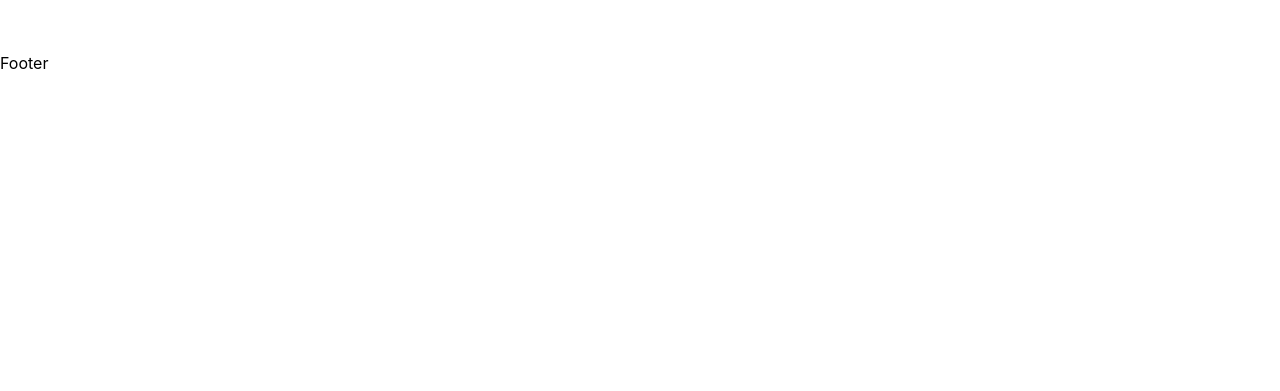
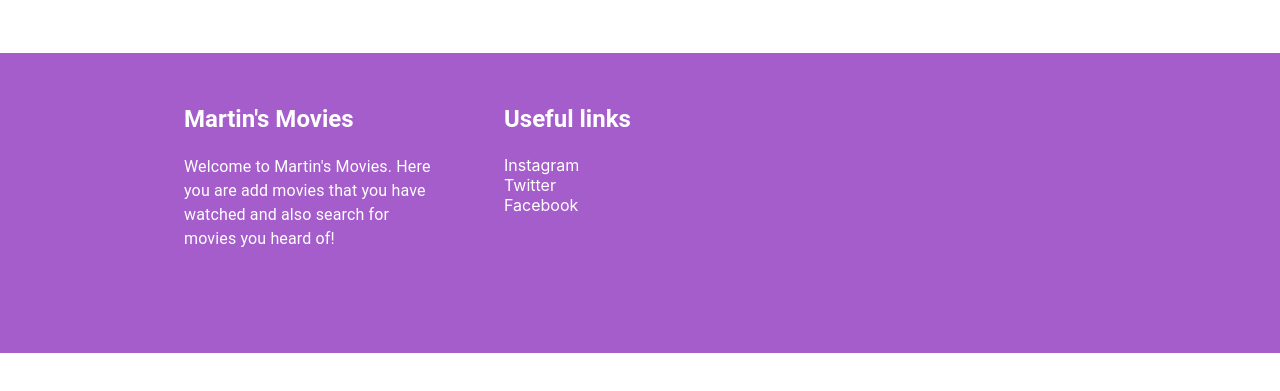
Before and after one commit to 0fficialkj/martin-movie-app, a React (Create React App) app: page / in a window 1280 px wide. Shown: the part 357-748 px from the top of the page. Built offline with nearby package versions, Linux system fonts and the light colour scheme; no server answers.

Commit message:
feature: added footer

```diff
--- a/src/components/elements/Footer.js
+++ b/src/components/elements/Footer.js
@@ -1,7 +1,61 @@
-import React from 'react'
+import React from "react";
+import { makeStyles } from "@material-ui/core/styles";
+import { Box, Container, Link, Typography } from "@material-ui/core";
 
 export const Footer = () => {
+  const classes = useStyles();
+
   return (
-    <div>Footer</div>
-  )
-}
+    <div className={classes.root}>
+      <Container className={classes.footerContainer} maxWidth="md">
+        <Box className={classes.boxContainer}>
+          <Typography className={classes.heading} variant="h5">
+            Martin's Movies
+          </Typography>
+          <Typography variant="body1" component="p">
+            Welcome to Martin's Movies. Here you are add movies that you have
+            watched and also search for movies you heard of!
+          </Typography>
+        </Box>
+        <Box className={classes.boxContainer}>
+          <Typography className={classes.heading} variant="h5">
+            Useful links
+          </Typography>
+          <Link className={classes.link}>Instagram</Link>
+          <Link className={classes.link}>Twitter</Link>
+          <Link className={classes.link}>Facebook</Link>
+        </Box>
+      </Container>
+    </div>
+  );
+};
+
+const useStyles = makeStyles({
+  root: {
+    width: "100%",
+    minHeight: 300,
+    backgroundColor: "#A55DCB",
+  },
+  footerContainer: {
+    display: "flex",
+    alignItems: "center",
+    justifyContent: "flex-start",
+    minHeight: 300,
+    flexWrap: "wrap",
+  },
+  boxContainer: {
+    height: 200,
+    width: 250,
+    color: "white",
+    display: "flex",
+    flexDirection: "column",
+    marginRight: 70,
+  },
+  heading: {
+    marginBottom: 20,
+    fontWeight: 700,
+  },
+  link: {
+    color: "white",
+  },
+});
```
